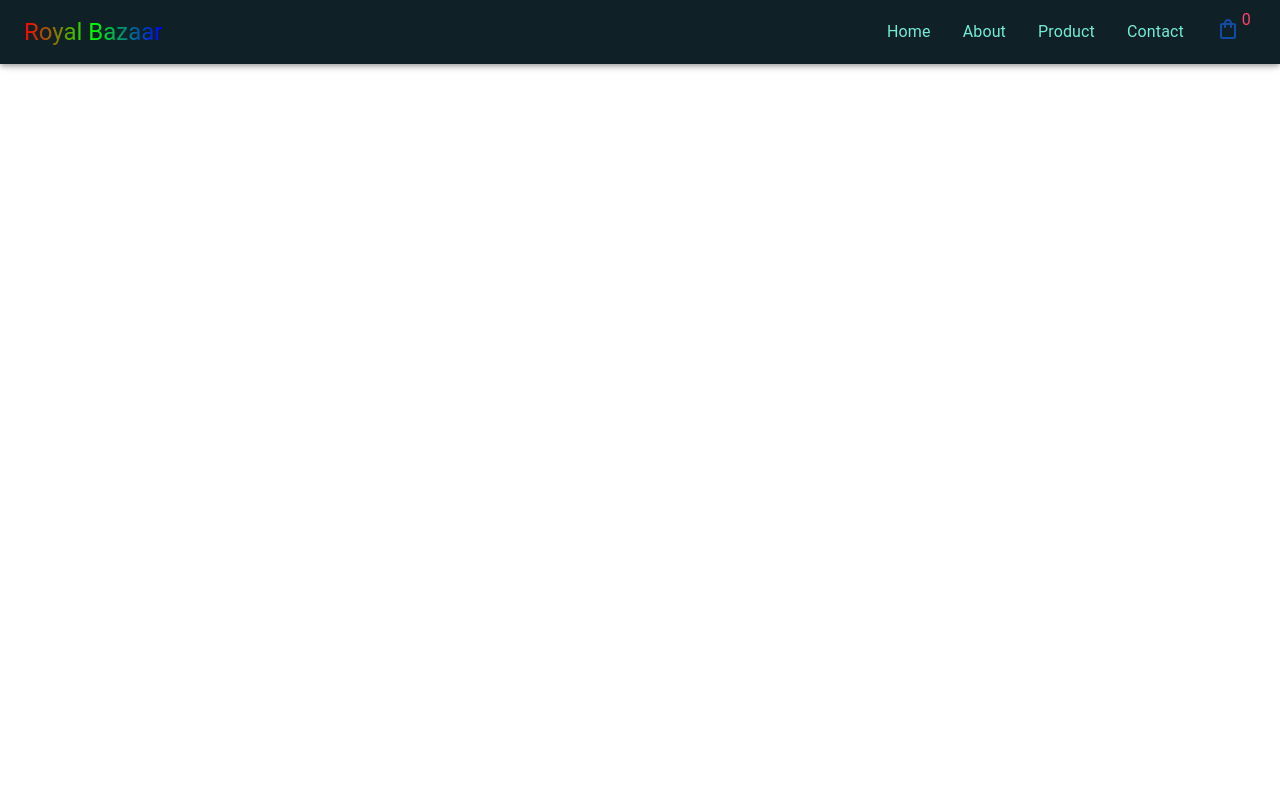
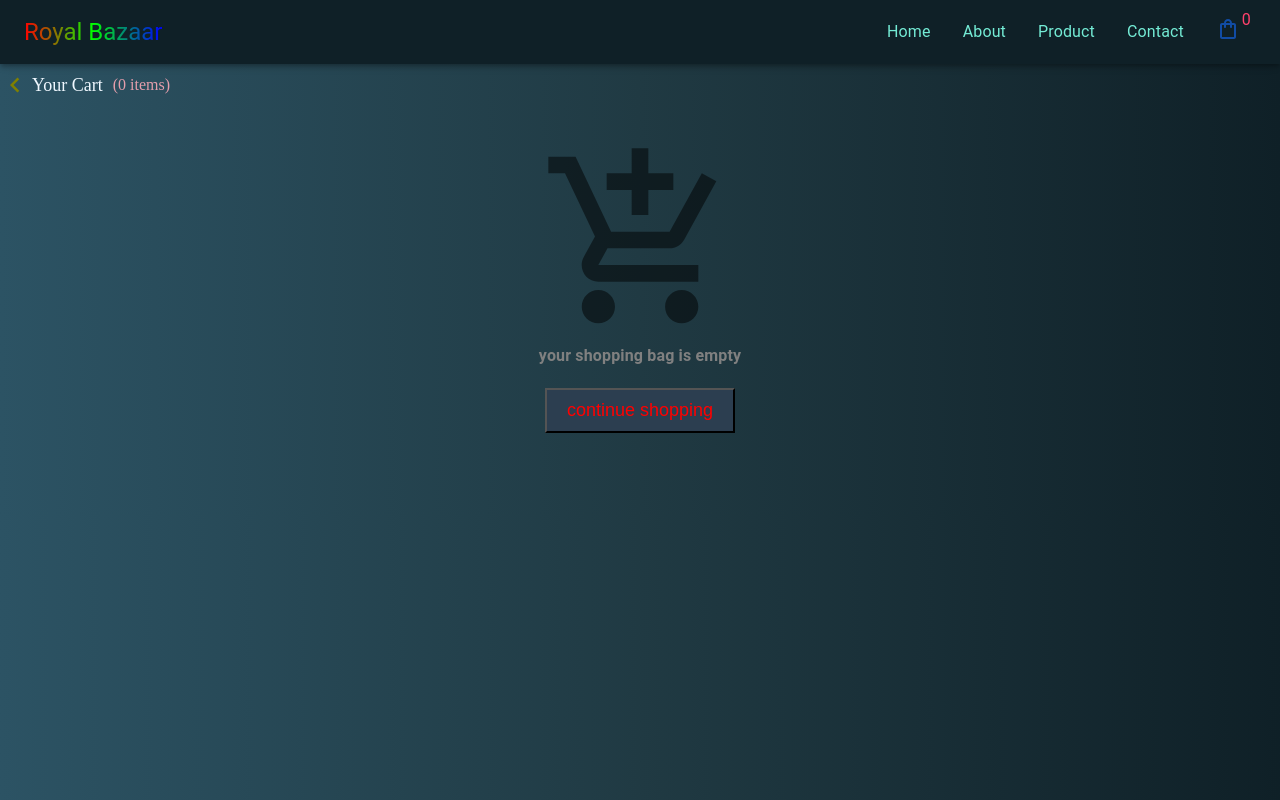
Before and after one commit to anubhav13singh/e-commerce-App, a React (Create React App) app: page /Cart in a window 1280 px wide. Built offline with nearby package versions, Linux system fonts and the light colour scheme.

Commit message:
cart product

```diff
--- a/src/App.css
+++ b/src/App.css
@@ -13,6 +13,13 @@ body {
 a {
   text-decoration: none;
   color: #74ebd5;
+}
+.btn {
+  background-color: #2c3e50;
+  color: red;
+  margin-top: 20px;
+  padding: 10px 20px;
+  font-size: 18px;
 }
 .gradientText {
   background: linear-gradient(to right, #ff0000, #00ff00, #0000ff);
@@ -54,3 +61,37 @@ a:not(.active):hover {
 .IconButton {
   background-color: #ff0000;
 }
+/* CART */
+.cart-heading {
+  display: flex;
+  color: aliceblue;
+  align-items: center;
+  font-size: 18px;
+  font-weight: 500;
+  cursor: pointer;
+  gap: 2px;
+  margin-left: 2px;
+  border: none;
+  background-color: transparent;
+}
+.cart-num-items {
+  margin-left: 10px;
+  color: rgb(228, 158, 172);
+}
+.product-container {
+  margin-top: 15px;
+  overflow: auto;
+  max-height: 70vh;
+  padding: 20px 10px;
+}
+.product {
+  display: flex;
+  gap: 30px;
+  padding: 20px;
+}
+.product .cart-product-image {
+  width: 180px;
+  height: 150px;
+  border-radius: 15px;
+  background-color: #ebebeb;
+}
--- a/src/components/Context.js
+++ b/src/components/Context.js
@@ -28,15 +28,12 @@ export const ContextProvider = ({ children }) => {
     const checkProductInCart = cartItems.find(
       (item) => item._id === product._id
     );
+    setTotalPrice(
+      (prevTotalPrice) => prevTotalPrice + product.price * quantity
+    );
+    setTotalQuantities((prevTotalQuantities) => prevTotalQuantities + quantity);
 
     if (checkProductInCart) {
-      setTotalPrice(
-        (prevTotalPrice) => prevTotalPrice + product.price * quantity
-      );
-      setTotalQuantities(
-        (prevTotalQuantities) => prevTotalQuantities + quantity
-      );
-
       const updatedCartItems = cartItems.map((cartProduct) => {
         if (cartProduct._id === product._id)
           return {
--- a/src/pages/Cart.js
+++ b/src/pages/Cart.js
@@ -1,9 +1,58 @@
 import React, { useContext } from "react";
 import { myContext } from "../components/Context";
+import { Box, IconButton, Typography } from "@mui/material";
+import KeyboardArrowLeftOutlinedIcon from "@mui/icons-material/KeyboardArrowLeftOutlined";
+import AddShoppingCartOutlinedIcon from "@mui/icons-material/AddShoppingCartOutlined";
+import { NavLink } from "react-router-dom";
+import Price from "../helpers/Price";
 
 function Cart() {
-  const {} = useContext(myContext);
-  return <></>;
+  const { totalPrice, totalQuantities, cartItems } = useContext(myContext);
+  // console.log(cartItems);
+  return (
+    <Box mt="70px">
+      <Box display="flex" alignItems="center">
+        <KeyboardArrowLeftOutlinedIcon
+          style={{ fontSize: 30, color: "olive" }}
+        />
+        <span className="cart-heading">Your Cart </span>
+        <span className="cart-num-items"> ({totalQuantities} items)</span>
+      </Box>
+
+      {cartItems.length < 1 && (
+        <Box textAlign="center" margin="40px">
+          <AddShoppingCartOutlinedIcon
+            style={{
+              fontSize: 200,
+              opacity: ".5",
+            }}
+          />
+          <Typography fontWeight="600" color="grey">
+            {" "}
+            your shopping bag is empty
+          </Typography>
+          <NavLink to="/">
+            <button className="btn">continue shopping</button>
+          </NavLink>
+        </Box>
+      )}
+
+      <div className="product-container">
+        {cartItems.length > 0 &&
+          cartItems.map((item) => (
+            <div className="product" key={item.id}>
+              <img className="cart-product-img" src={item?.image} alt="img" />
+              <div className="item-desc">
+                <div className="flex top">
+                  <h5>{item.title}</h5>
+                  <Price price={item.price} />
+                </div>
+              </div>
+            </div>
+          ))}
+      </div>
+    </Box>
+  );
 }
 
 export default Cart;
--- a/src/pages/SingleProduct.js
+++ b/src/pages/SingleProduct.js
@@ -130,28 +130,20 @@ function SingleProduct() {
           </Box>
           {/* BUTTONS */}
           <button
-            style={{
-              padding: "10px 20px",
-              marginTop: "20px",
-              color: "red",
-              backgroundColor: "#2C3E50",
-              fontSize: "18px",
-            }}
+            className="btn"
             onClick={() => {
               onAdd(singleProduct, quantity);
-              // setQuantity(1);
+              setQuantity(1);
             }}
           >
             Add to cart
           </button>
           <NavLink to="/cart">
             <button
-              style={{
-                padding: "10px 20px",
-                marginTop: "20px",
-                color: "red",
-                backgroundColor: "#2C3E50",
-                fontSize: "18px",
+              className="btn"
+              onClick={() => {
+                onAdd(singleProduct, quantity);
+                setQuantity(1);
               }}
             >
               Buy Now
```
